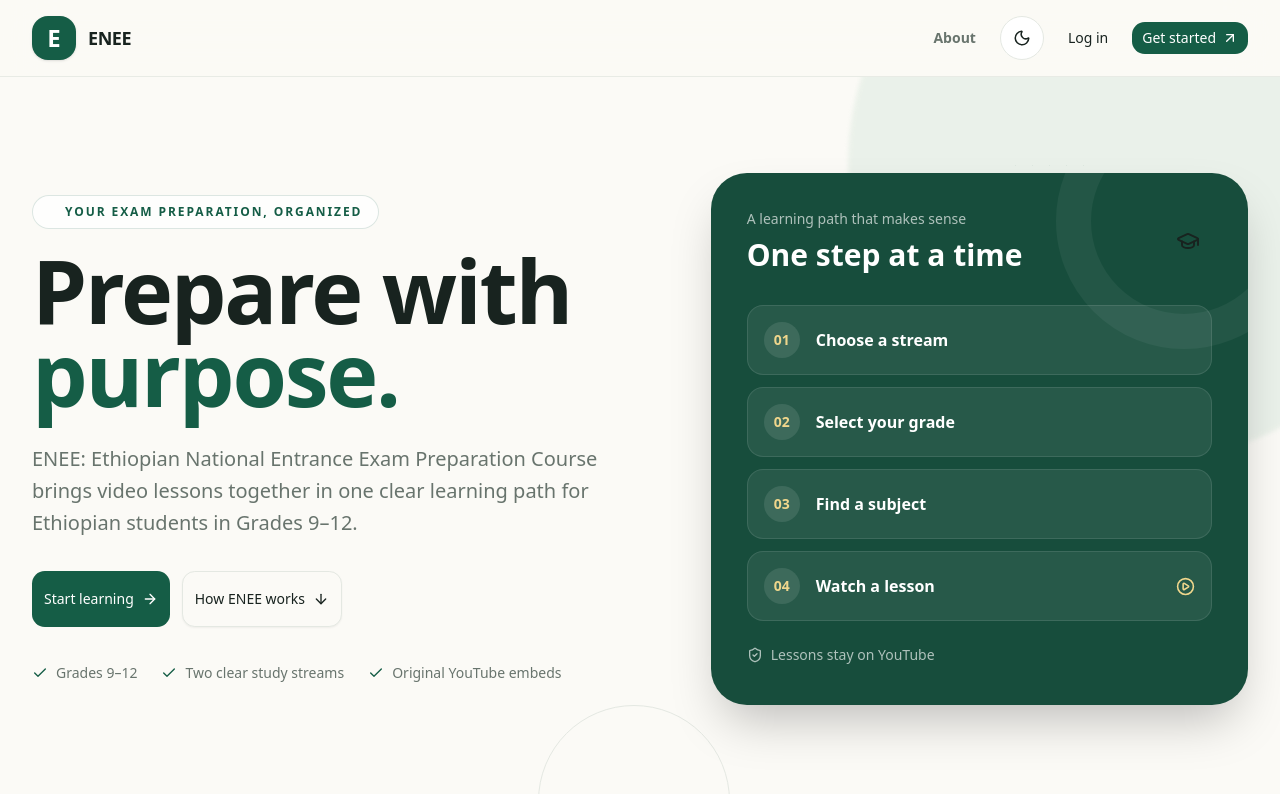
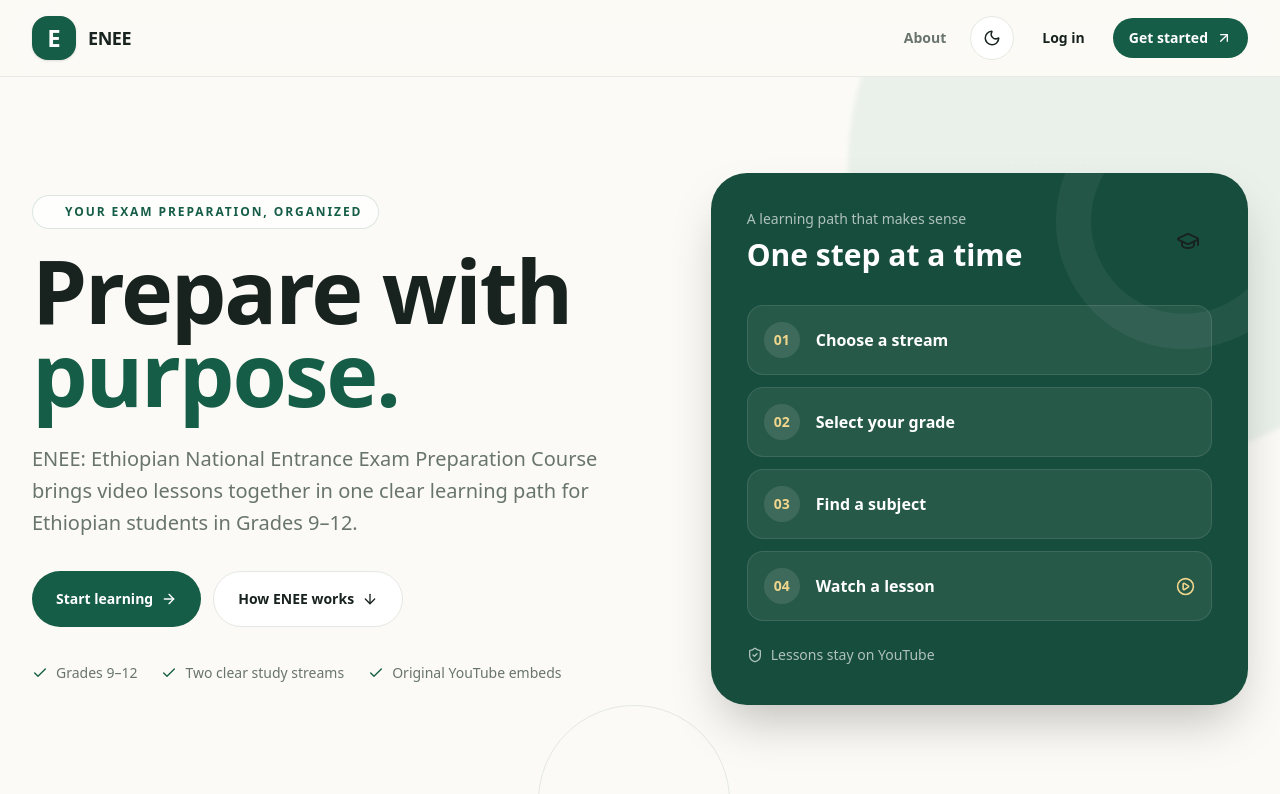
Before and after one commit to generalareas9-sys/ENEE, a Next.js app: page / in a window 1280 px wide. Shown: the top 794 px of the page. Built offline with nearby package versions, Linux system fonts and the light colour scheme.

Commit message:
feat: add src/components/ui/button.tsx

```diff
--- /dev/null
+++ b/src/components/ui/button.tsx
@@ -0,0 +1,46 @@
+import { Slot } from "@radix-ui/react-slot";
+import { cva, type VariantProps } from "class-variance-authority";
+import * as React from "react";
+import { cn } from "@/lib/utils";
+
+const buttonVariants = cva(
+  "inline-flex min-h-12 items-center justify-center gap-2 rounded-full px-6 text-sm font-semibold transition-transform hover:scale-[1.01] active:scale-[0.99] focus-visible:outline-2 focus-visible:outline-offset-2 focus-visible:outline-ring disabled:pointer-events-none disabled:opacity-50 [&_svg]:size-4",
+  {
+    variants: {
+      variant: {
+        default: "bg-primary text-primary-foreground hover:bg-primary/90",
+        outline: "border border-border bg-card text-foreground hover:bg-muted",
+        secondary: "bg-secondary text-secondary-foreground hover:bg-secondary/80",
+        ghost: "text-foreground hover:bg-muted",
+        gold: "bg-[#d4a73f] text-[#18231f] hover:bg-[#e3bd66]",
+      },
+      size: {
+        default: "min-h-12 px-6",
+        sm: "min-h-10 px-4 text-sm",
+        icon: "size-12 min-h-12 p-0",
+      },
+    },
+    defaultVariants: {
+      variant: "default",
+      size: "default",
+    },
+  },
+);
+
+type ButtonProps = React.ComponentProps<"button"> &
+  VariantProps<typeof buttonVariants> & {
+    asChild?: boolean;
+  };
+
+function Button({
+  className,
+  variant,
+  size,
+  asChild = false,
+  ...props
+}: ButtonProps) {
+  const Component = asChild ? Slot : "button";
+  return <Component className={cn(buttonVariants({ variant, size }), className)} {...props} />;
+}
+
+export { Button, buttonVariants };
```
